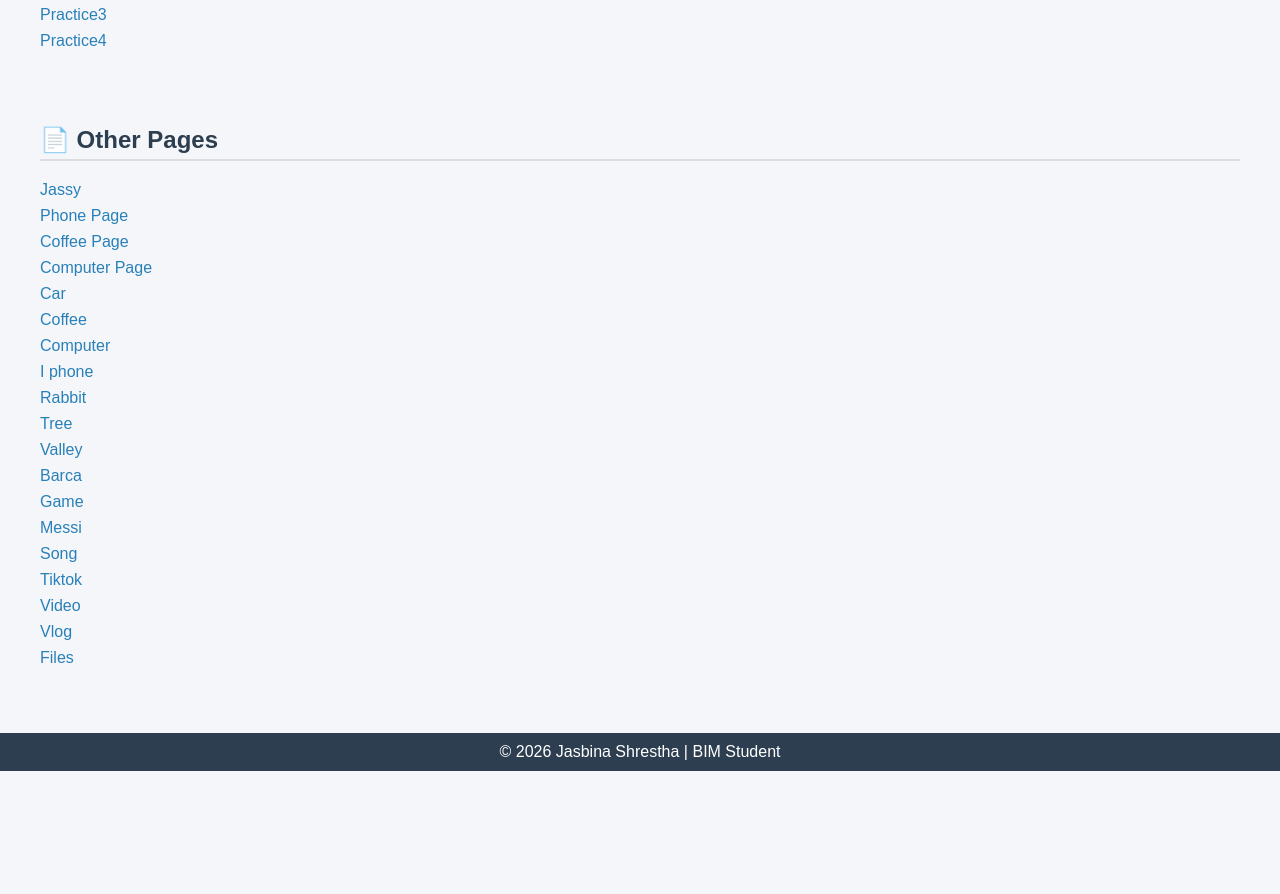
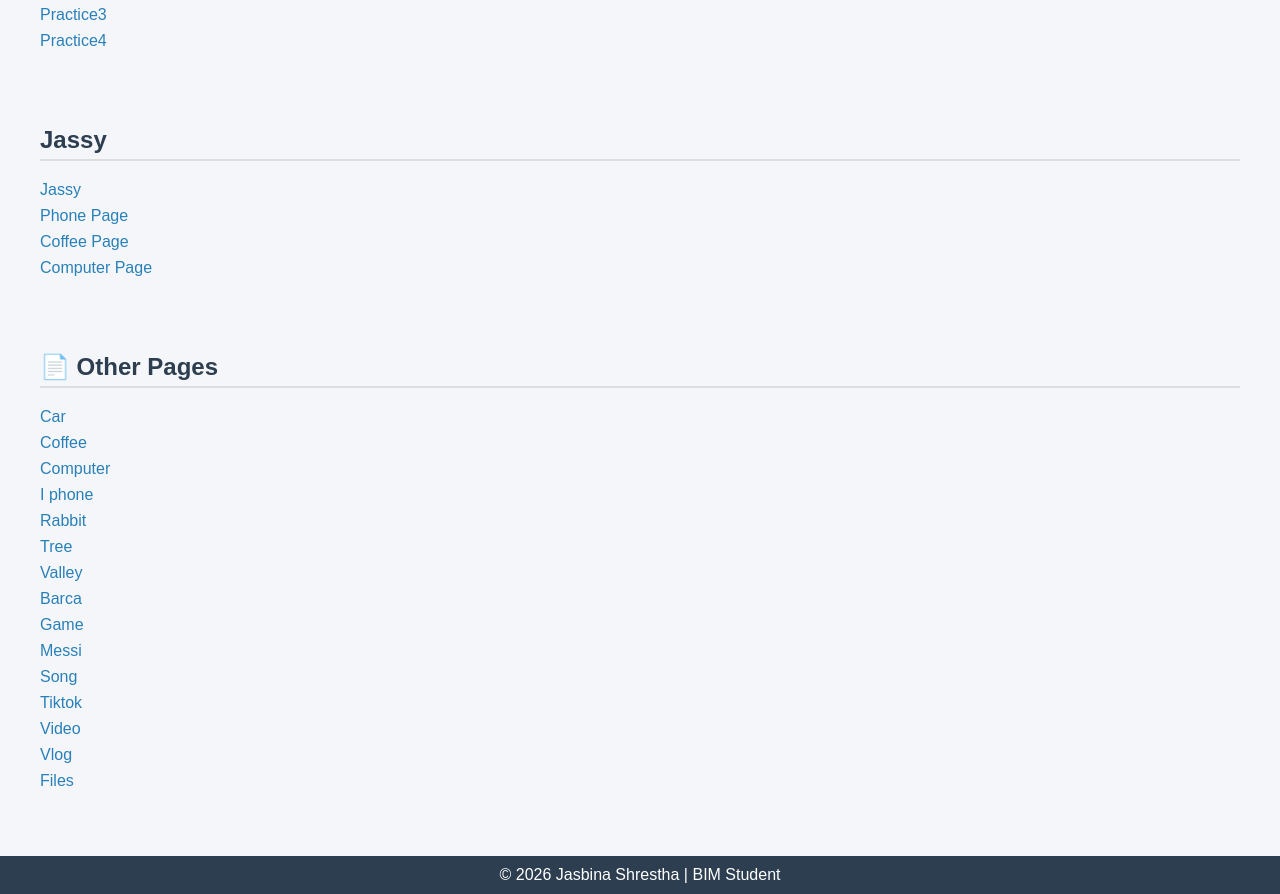
Before and after one commit to jasbinashrestha/Jasbina-Shrestha, a plain HTML site: page index.html in a window 1280 px wide. Shown: the part 1450-2344 px from the top of the page. Before the commit the page ends 2221 px from the top, so only its background shows below. Drawn offline with Linux system fonts and the light colour scheme.

Commit message:
feat:push

```diff
--- a/index.html
+++ b/index.html
@@ -121,12 +121,18 @@
 </section>
 
 <section>
-    <h2>📄 Other Pages</h2>
+    <h2>Jassy</h2>
     <ul>
         <li><a href="Jassy.html">Jassy</a></li>
         <li><a href="phone.html">Phone Page</a></li>
         <li><a href="coffee.html">Coffee Page</a></li>
         <li><a href="computer.html">Computer Page</a></li>
+    </ul>
+</section>
+
+<section>
+    <h2>📄 Other Pages</h2>
+    <ul>
         <li><a href="Car.jpg">Car</a></li>
         <li><a href="Coffee-date.jpg">Coffee</a></li>
         <li><a href="Computer.webp">Computer</a></li>
```
